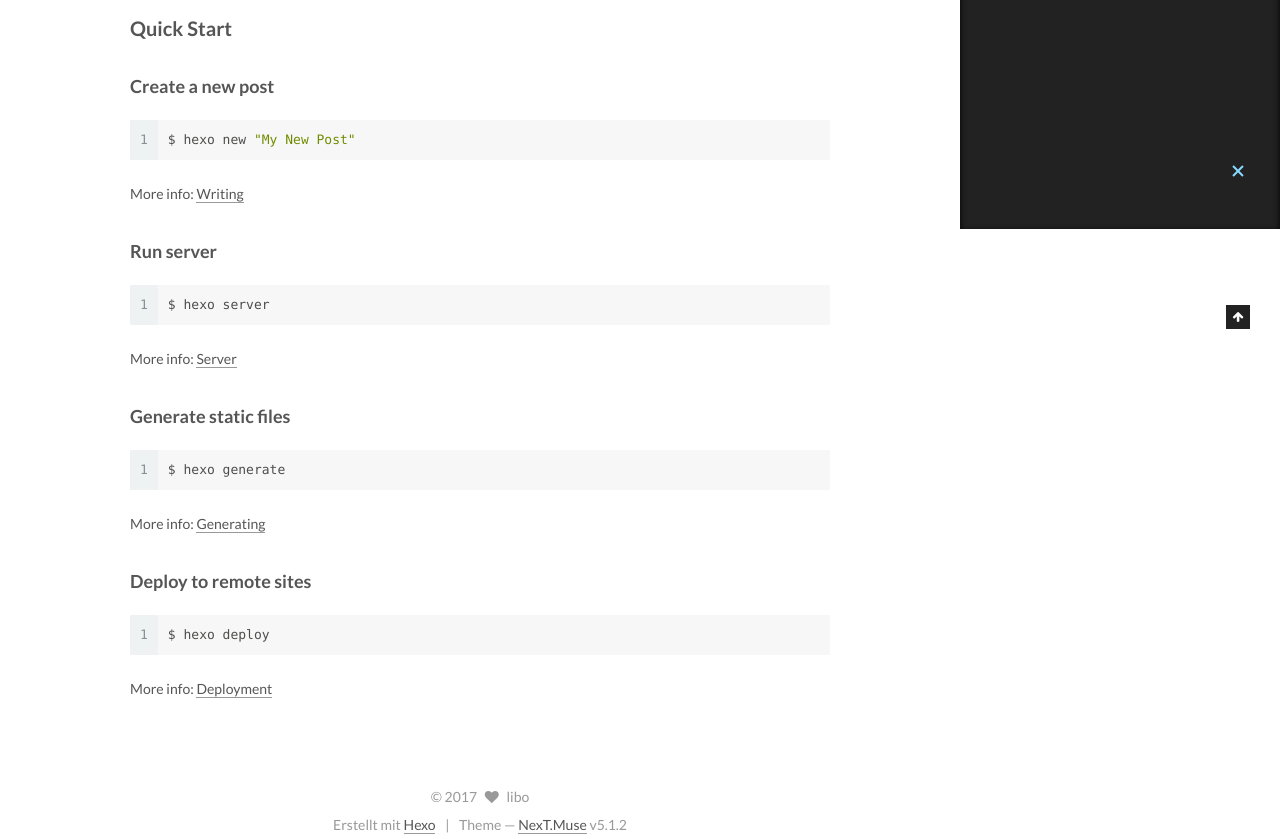
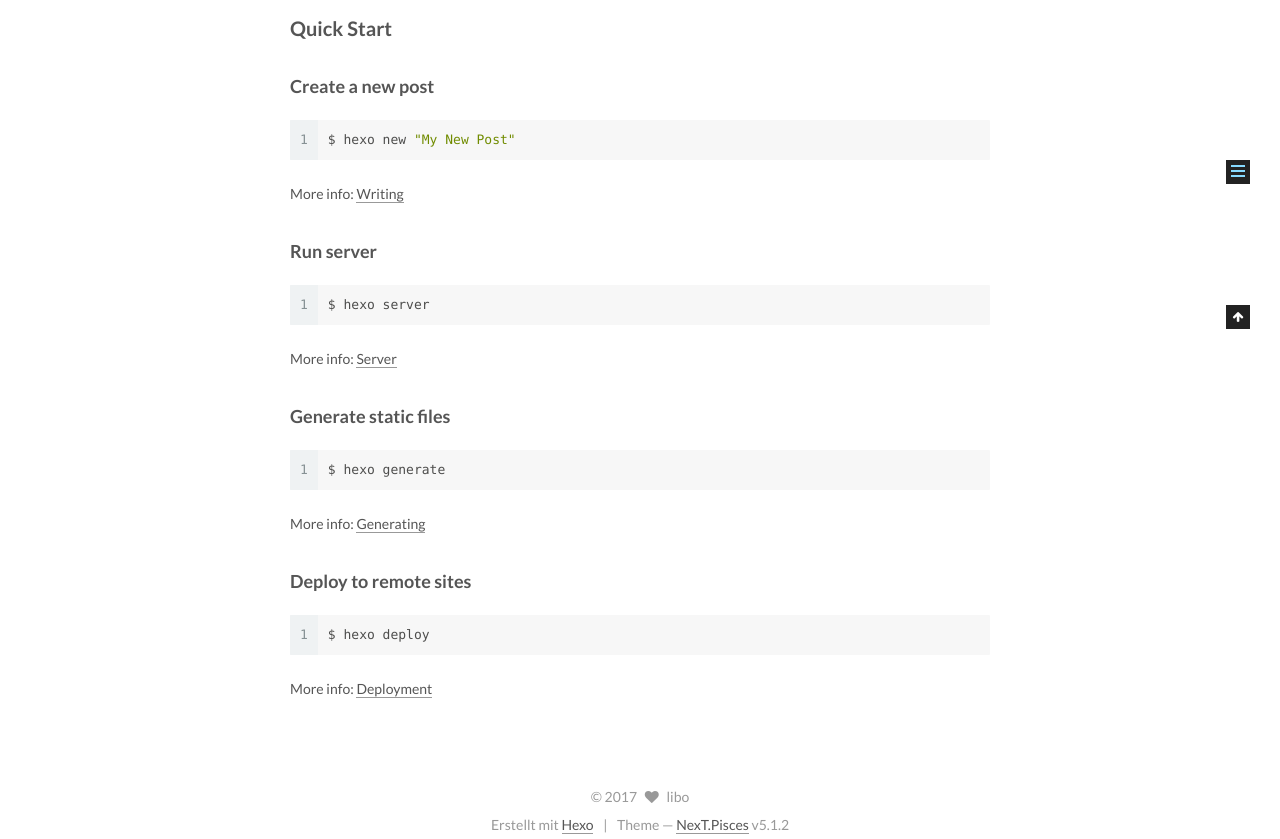
Before and after one commit to libo240/muzi.github.io, a plain HTML site: page 2017/08/23/hello-world/index.html in a window 1280 px wide. Shown: the part 571-1410 px from the top of the page. Drawn offline with Linux system fonts and the light colour scheme.

Commit message:
Site updated: 2017-08-23 17:04:21

```diff
--- a/2017/08/23/hello-world/index.html
+++ b/2017/08/23/hello-world/index.html
@@ -5,7 +5,7 @@
 
 
 
-<html class="theme-next muse use-motion" lang="zh-CN">
+<html class="theme-next pisces use-motion" lang="zh-CN">
 <head>
   <meta charset="UTF-8"/>
 <meta http-equiv="X-UA-Compatible" content="IE=edge" />
@@ -112,7 +112,7 @@
   var NexT = window.NexT || {};
   var CONFIG = {
     root: '/muzi.github.io/',
-    scheme: 'Muse',
+    scheme: 'Pisces',
     version: '5.1.2',
     sidebar: {"position":"left","display":"post","offset":12,"offset_float":12,"b2t":false,"scrollpercent":false,"onmobile":false},
     fancybox: true,
@@ -484,7 +484,7 @@
 
   <span class="post-meta-divider">|</span>
 
-  <div class="theme-info">Theme &mdash; <a class="theme-link" href="https://github.com/iissnan/hexo-theme-next">NexT.Muse</a> v5.1.2</div>
+  <div class="theme-info">Theme &mdash; <a class="theme-link" href="https://github.com/iissnan/hexo-theme-next">NexT.Pisces</a> v5.1.2</div>
 
 
 
@@ -569,6 +569,13 @@
 
 
 
+  <script type="text/javascript" src="/muzi.github.io/js/src/affix.js?v=5.1.2"></script>
+
+  <script type="text/javascript" src="/muzi.github.io/js/src/schemes/pisces.js?v=5.1.2"></script>
+
+
+
+
   <script type="text/javascript" src="/muzi.github.io/js/src/scrollspy.js?v=5.1.2"></script>
 <script type="text/javascript" src="/muzi.github.io/js/src/post-details.js?v=5.1.2"></script>
 
```
Also changed, not shown: archives/2017/08/index.html (+10 -3 lines), archives/2017/index.html (+10 -3 lines), archives/index.html (+10 -3 lines), index.html (+10 -3 lines).
